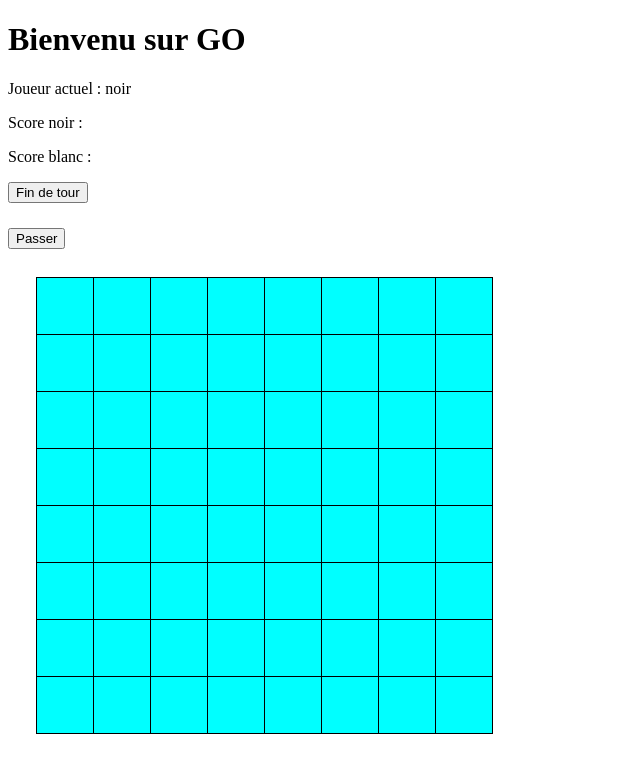
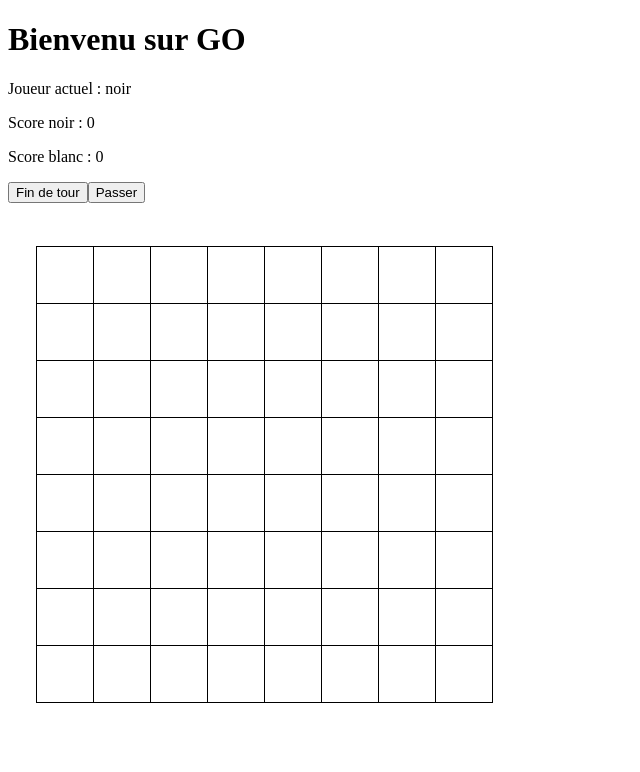
Before and after one commit to Liantsoa1781/Jeu_GO, an Angular app: page / in a window 1280 px wide. Shown: the top 772 px of the page, without its empty margins (0-640 px from the left). Built offline with nearby package versions, Linux system fonts and the light colour scheme.

Commit message:
Mise en place du score

```diff
--- a/src/app/action.ts
+++ b/src/app/action.ts
@@ -87,8 +87,17 @@ export class Action {
             return;
         }
 
+        //Condition pour retirer que celui de l'adversaire
         if (pierre === this.joueurActuel()) {
             return;
+        }
+
+        //Condition pour mettre en place le score
+        if(this.joueurActuel() == 'noir'){
+            this.scoreNoir.set(this.scoreNoir() + 1);
+        }
+        else{
+            this.scoreBlanc.set(this.scoreBlanc() + 1);
         }
 
         const nouveauPlateau = this.plateau().map(ligne => [...ligne]);
--- a/src/app/plateau/plateau.css
+++ b/src/app/plateau/plateau.css
@@ -12,7 +12,7 @@ table {
   margin-top: 28px;
   margin-left: 28px;
   z-index: 1;
-  background-color: aqua;
+  /* background-color: aqua; */
 }
 
 .grille-affichage td {
@@ -36,5 +36,5 @@ table {
 }
 
 .tour{
-  margin-bottom: 25px;
+  margin-bottom: 15px;
 }
--- a/src/app/plateau/plateau.html
+++ b/src/app/plateau/plateau.html
@@ -2,15 +2,13 @@
 
 <div class="infos">
     <p>Joueur actuel : {{actionService.joueurActuel()}}</p>
-    <p>Score noir : </p>
-    <p>Score blanc : </p>
+    <p>Score noir : {{actionService.scoreNoir()}}</p>
+    <p>Score blanc : {{actionService.scoreBlanc()}}</p>
 </div>
 
 <div class="tour">
     <button (click)="actionService.changerTour()">Fin de tour</button>
-</div>
 
-<div class="pass">
     <button (click)="actionService.passerTour()">Passer</button>
 </div>
 
```
